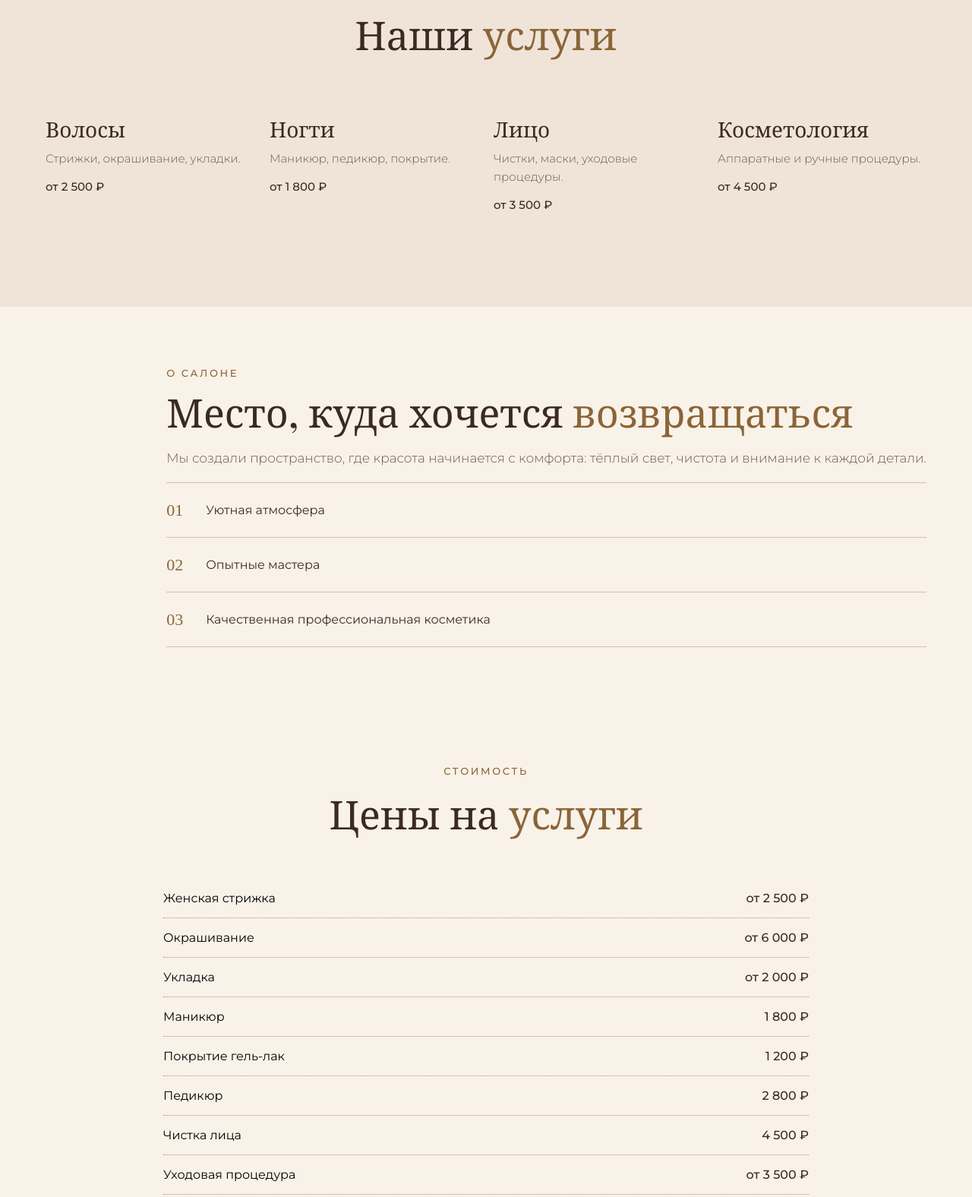
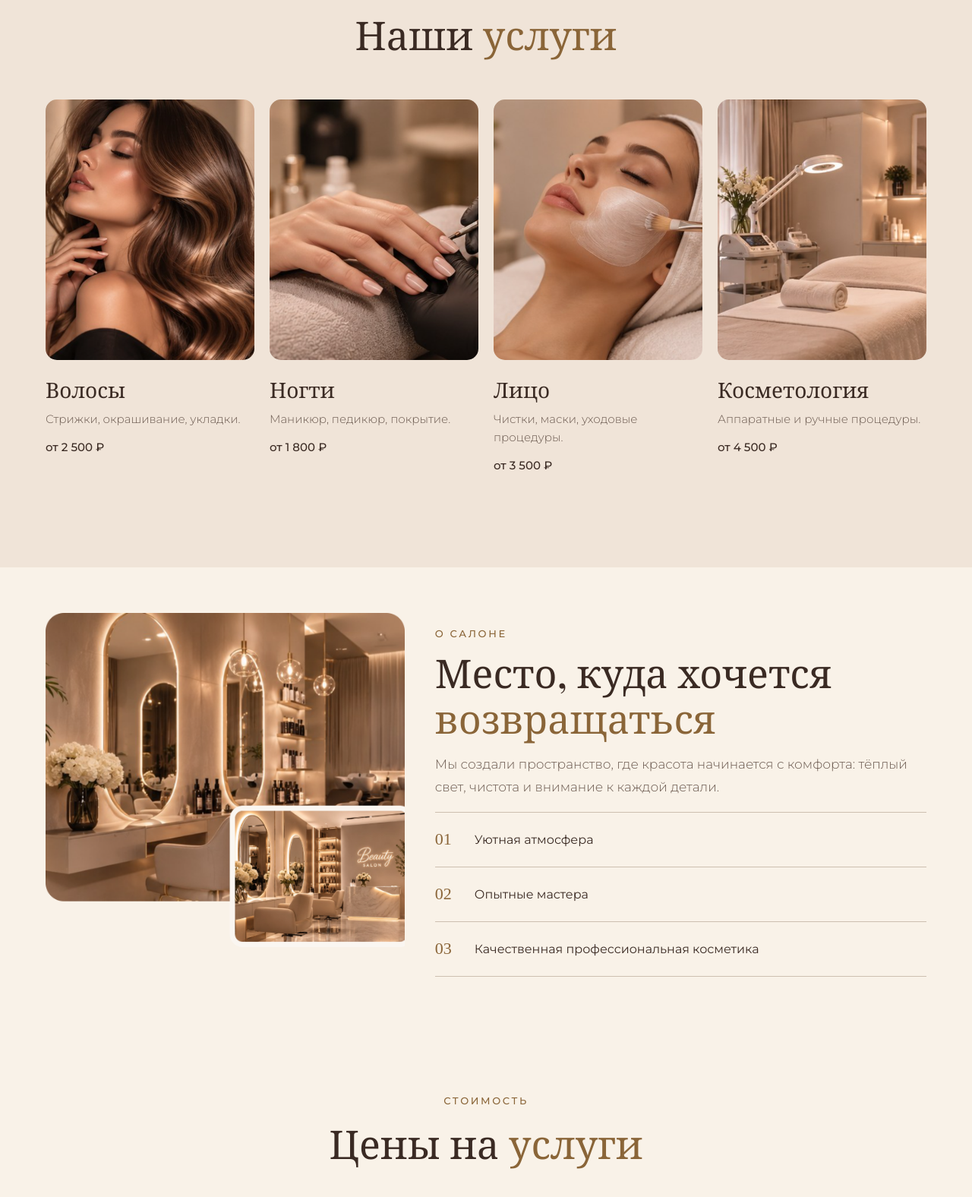
Before and after one commit to vladtenyaev9-ops/Beauty-Salon, a plain HTML site: page index.html in a window 1280 px wide. Shown: the part 966-2542 px from the top of the page at 76% size. Drawn offline with nearby package versions, Linux system fonts and the light colour scheme; the site is published under a folder, as on GitHub Pages, so addresses that start at the root find nothing; a web font is replaced by a local one.

Commit message:
fix images path

```diff
--- a/index.html
+++ b/index.html
@@ -60,7 +60,7 @@
             </div>
           </div>
           <div class="hero__photo-container">
-            <img class="hero__image" src="images/hero.png" alt="" />
+            <img class="hero__image" src="./images/hero.png" alt="" />
           </div>
         </div>
       </section>
@@ -72,7 +72,7 @@
           </h2>
           <div class="offers__slider">
             <div class="offers__slide">
-              <img class="" src="/images/offers/image1.png" alt="" />
+              <img class="" src="./images/offers/image1.png" alt="" />
               <h3 class="offers__slide-title">Волосы</h3>
               <p class="offers__slide-description">
                 Стрижки, окрашивание, укладки.
@@ -80,7 +80,7 @@
               <p class="offers__slide-price">от 2 500 ₽</p>
             </div>
             <div class="offers__slide">
-              <img class="" src="/images/offers/image2.png" alt="" />
+              <img class="" src="./images/offers/image2.png" alt="" />
               <h3 class="offers__slide-title">Ногти</h3>
               <p class="offers__slide-description">
                 Маникюр, педикюр, покрытие.
@@ -88,7 +88,7 @@
               <p class="offers__slide-price">от 1 800 ₽</p>
             </div>
             <div class="offers__slide">
-              <img class="" src="/images/offers/image3.png" alt="" />
+              <img class="" src="./images/offers/image3.png" alt="" />
               <h3 class="offers__slide-title">Лицо</h3>
               <p class="offers__slide-description">
                 Чистки, маски, уходовые процедуры.
@@ -96,7 +96,7 @@
               <p class="offers__slide-price">от 3 500 ₽</p>
             </div>
             <div class="offers__slide">
-              <img class="" src="/images/offers/image4.png" alt="" />
+              <img class="" src="./images/offers/image4.png" alt="" />
               <h3 class="offers__slide-title">Косметология</h3>
               <p class="offers__slide-description">
                 Аппаратные и ручные процедуры.
@@ -109,7 +109,7 @@
       <section id="about" class="section about__section">
         <div class="container about__container">
           <div class="about__image-box">
-            <img class="about__image" src="/images/about.png" alt="" />
+            <img class="about__image" src="./images/about.png" alt="" />
           </div>
           <div class="about__content">
             <p class="subtitle about__subtitle">О салоне</p>
@@ -181,7 +181,7 @@
         <div class="container form__container">
           <div class="form__content">
             <div class="form__image-box">
-              <img class="form__image" src="/images/image.png" alt="" />
+              <img class="form__image" src="./images/image.png" alt="" />
             </div>
             <div class="form__info-box">
               <h2 class="title form__title">
```
